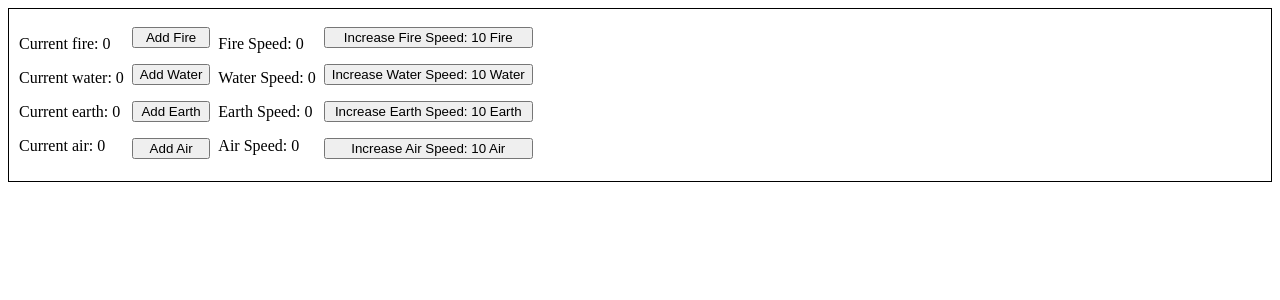
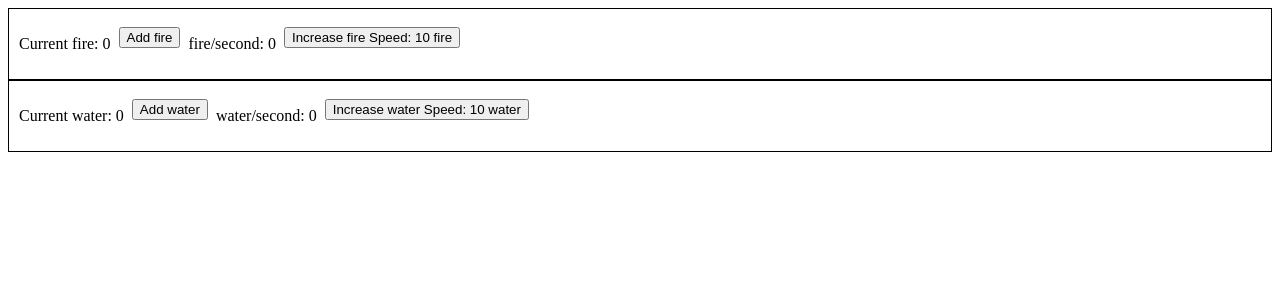
Before and after one commit to zachary-imbriaco/elemental-incremental, a React (Create React App) app: page / in a window 1280 px wide. Shown: the top 300 px of the page. Built offline with nearby package versions, Linux system fonts and the light colour scheme.

Commit message:
More work trying to set up multiple automatic incrementations.

```diff
--- a/src/App.js
+++ b/src/App.js
@@ -1,10 +1,13 @@
 import React from 'react';
-import ElementsBar from './components/elements'
+import ElementBar from './components/elements'
 import './styles.css'
 
 function App() {
   return (
-    <ElementsBar/>
+    <div>
+      <ElementBar element='fire' />
+      <ElementBar element='water' />
+    </div>
   );
 }
 
--- a/src/components/elements.js
+++ b/src/components/elements.js
@@ -4,103 +4,93 @@ import '../styles.css'
 
 import { incrementElement, increaseSpeed } from '../actions/actions';
 
-class ElementsBar extends React.Component {
+class ElementBar extends React.Component {
 
-    fireTick = () => {
-        this.props.incrementElement('fire')
-    }
-    waterTick = () => {
-        this.props.incrementElement('water')
-    }
-    earthTick = () => {
-        this.props.incrementElement('earth')
-    }
-    airTick = () => {
-        this.props.incrementElement('air')
+
+
+    tick = () => {
+        this.props.incrementElement(this.props.element)
     }
 
-    incrementFire = (e) => {
+    increment = (e) => {
         e.preventDefault()
-        this.props.incrementElement('fire')
-    }
-    incrementWater = (e) => {
-        e.preventDefault()
-        this.props.incrementElement('water')
-    }
-    incrementEarth = (e) => {
-        e.preventDefault()
-        this.props.incrementElement('earth')
-    }
-    incrementAir = (e) => {
-        e.preventDefault()
-        this.props.incrementElement('air')
+        this.props.incrementElement(this.props.element)
     }
 
-    speedUpFire = (e) => {
+    speedUp = (e) => {
         e.preventDefault()
-        this.props.increaseSpeed('fire')
-    }
-    speedUpWater = (e) => {
-        e.preventDefault()
-        this.props.increaseSpeed('water')
-    }
-    speedUpEarth = (e) => {
-        e.preventDefault()
-        this.props.increaseSpeed('earth')
-    }
-    speedUpAir = (e) => {
-        e.preventDefault()
-        this.props.increaseSpeed('air')
+        this.props.increaseSpeed(this.props.element)
     }
 
+
+
     render() {
+        if (this.props.element == 'fire') {
             return (
                 <div className='elements-component'>
                     <div className='elements-list'>
-                    <p>Current fire: {this.props.fire}</p>
-                    <p>Current water: {this.props.water}</p>
-                    <p>Current earth: {this.props.earth}</p>
-                    <p>Current air: {this.props.air}</p>
+                        <p>Current {this.props.element}: {this.props.fire} </p>
                     </div>
                     <div className='elements-buttons'>
-                    <button onClick={this.incrementFire}>Add Fire</button>
-                    <button onClick={this.incrementWater}>Add Water</button>
-                    <button onClick={this.incrementEarth}>Add Earth</button>
-                    <button onClick={this.incrementAir}>Add Air</button>
+                        <button onClick={this.increment}>Add {this.props.element}</button>
                     </div>
                     <div className='elements-list'>
-                <p>Fire Speed: {this.props.fireSpeed}</p>
-                <p>Water Speed: {this.props.waterSpeed}</p>
-                <p>Earth Speed: {this.props.earthSpeed}</p>
-                <p>Air Speed: {this.props.airSpeed}</p>
+                        <p>{this.props.element}/second: {this.props.fireSpeed}</p>
                     </div>
                     <div className='elements-buttons'>
-                    <button onClick={this.speedUpFire}>Increase Fire Speed: {this.props.fSpeedCost} Fire</button>
-                    <button onClick={this.speedUpWater}>Increase Water Speed: {this.props.wSpeedCost} Water</button>
-                    <button onClick={this.speedUpEarth}>Increase Earth Speed: {this.props.eSpeedCost} Earth</button>
-                    <button onClick={this.speedUpAir}>Increase Air Speed: {this.props.aSpeedCost} Air</button>
+                        <button onClick={this.speedUp}>Increase {this.props.element} Speed: {this.props.fSpeedCost} {this.props.element}</button>
+                    </div>
+                </div>
+            )
+        }
+        if (this.props.element == 'water') {
+            return (
+                <div className='elements-component'>
+                    <div className='elements-list'>
+                        <p>Current {this.props.element}: {this.props.water} </p>
+                    </div>
+                    <div className='elements-buttons'>
+                        <button onClick={this.increment}>Add {this.props.element}</button>
+                    </div>
+                    <div className='elements-list'>
+                        <p>{this.props.element}/second: {this.props.waterSpeed}</p>
+                    </div>
+                    <div className='elements-buttons'>
+                        <button onClick={this.speedUp}>Increase {this.props.element} Speed: {this.props.wSpeedCost} {this.props.element}</button>
                     </div>
                 </div>
             )
         }
 
+    }
+
     // Need to figure out how to tick multiple things at once + how to prevent tick from resetting on update while still preventing recursion.
     componentDidUpdate() {
-        if (this.props.fireSpeed > 0) {
-            clearInterval(this.tickFire)
-            this.tickFire = setInterval(this.fireTick, 1000 / this.props.fireSpeed)
+        if (this.props.element === 'fire') {
+            clearInterval(this.fireTock)
+            if (this.props.fireSpeed >= 1) {
+            this.fireTock = setInterval(this.tick, 1000 / this.props.fireSpeed)
             }
-        if (this.props.waterSpeed > 0) {
-            clearInterval(this.tickWater)
-            this.tickWater = setInterval(this.waterTick, 1000 / this.props.waterSpeed)
+            else {
+                console.log(this.props.fireSpeed)
             }
-        if (this.props.earthSpeed > 0) {
-            clearInterval(this.tickEarth)
-            this.tickEarth = setInterval(this.earthTick, 1000 / this.props.earthSpeed)
         }
-        if (this.props.airSpeed > 0) {
-            clearInterval(this.tickAir)
-            this.tickAir = setInterval(this.airTick, 1000 / this.props.airSpeed)
+        if (this.props.element === 'water') {
+            clearInterval(this.waterTock)
+            if (this.props.waterSpeed >= 1) {
+            this.waterTock = setInterval(this.tick, 1000 / this.props.waterSpeed)
+            }
+            else {
+                console.log(this.props.waterSpeed)
+            }
+        }
+        if (this.props.element === 'earth') {
+            clearInterval(this.earthTock)
+            this.earthTock = setInterval(this.tick, 1000 / this.props.earthSpeed)
+        }
+        if (this.props.element === 'air') {
+            clearInterval(this.airTock)
+            this.airTock = setInterval(this.tick, 1000 / this.props.airSpeed)
         }
     }
 
@@ -120,12 +110,10 @@ const mapStateToProps = state => {
         eSpeedCost: state.eSpeedCost,
         air: state.air,
         airSpeed: state.airSpeed,
-        aSpeedCost: state.aSpeedCost,
-
+        aSpeedCost: state.aSpeedCost
         }
 }
-
 export default connect(
     mapStateToProps,
     { incrementElement, increaseSpeed }
-)(ElementsBar)
+)(ElementBar)
```
Also changed, not shown: 1 other file (tests, documents, lock files or other folders). Lines whose indentation alone changed are shown as unchanged.
